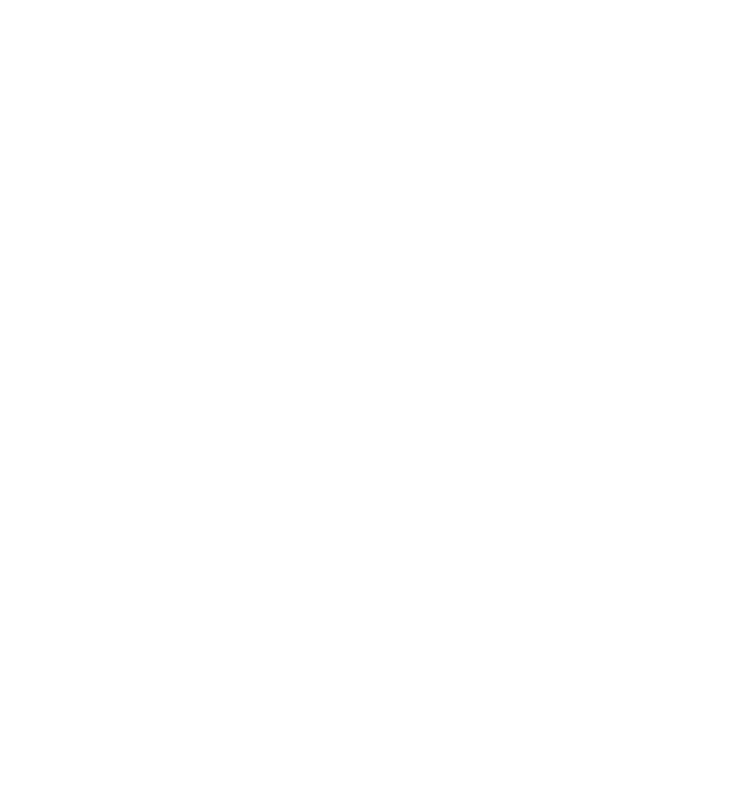
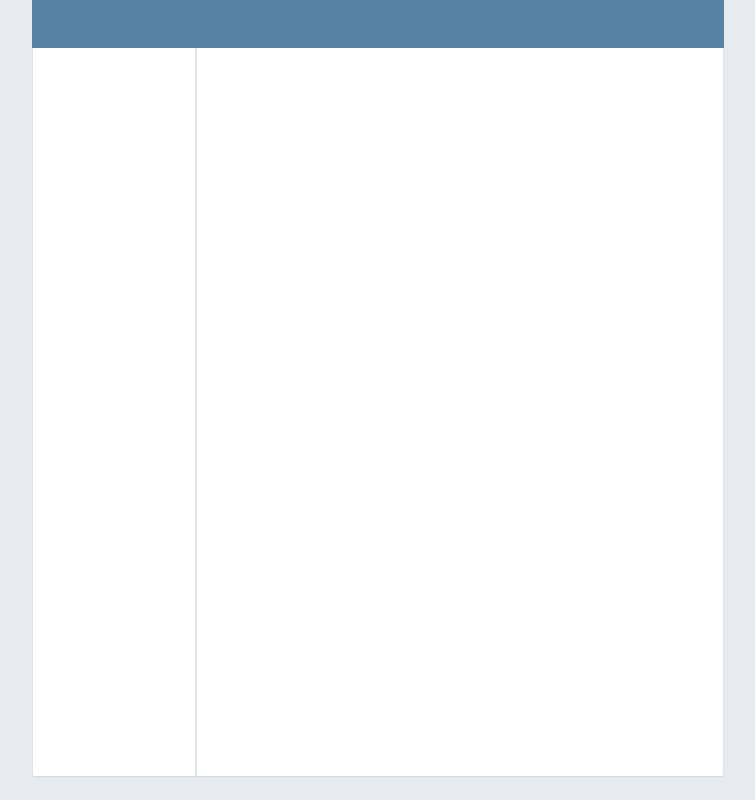
Before and after one commit to gitmichele/vue-boolzapp, a plain HTML site: page index.html in a window 1280 px wide. Shown: the whole page, without its empty margins (262-1017 px from the left). Drawn offline with nearby package versions, Linux system fonts and the light colour scheme.

Commit message:
macrostructure

```diff
--- a/css/style.css
+++ b/css/style.css
@@ -0,0 +1,49 @@
+/* GENERAL RULES */
+*{
+    margin: 0;
+    padding: 0;
+    box-sizing: border-box;
+}
+body{
+    font-family: 13px/18px 'IBM Plex Sans Condensed', sans-serif;
+    background-color: #e7ebf0;
+    font-size: 10px;
+}
+.app-container{
+    width: 54%;
+    margin: 0 auto;
+    max-width: 1010px;
+    min-width: 300px;
+}
+
+/* TOPBAR */
+#topbar{
+    display: flex;
+    height: 48px;
+    background-color: #5682a3;
+}
+
+/* MAIN */
+main{
+    display: flex;
+    height: calc(100vh - 48px - 23px);
+    background: #fff;
+    box-shadow: 0px 1px 0 #dfe5ec;
+    border-radius: 0 0 3px 3px;
+    border-left: 1px solid #dfe5ec;
+    border-right: 1px solid #dfe5ec;
+    border-bottom: 1px solid #d2dbe3;
+    overflow: hidden;
+}
+
+/* SIDEBAR */
+#sidebar{
+    width: 31%;
+    height: 100%;
+    border-right: 2px solid #dfe5ec;
+}
+
+/* MESSAGES */
+#messages{
+    width: 100%;
+}
--- a/index.html
+++ b/index.html
@@ -8,6 +8,10 @@
 
     <!-- FONTAWESOME CDN -->
     <link rel="stylesheet" href="https://cdnjs.cloudflare.com/ajax/libs/font-awesome/5.15.3/css/all.min.css" integrity="sha512-iBBXm8fW90+nuLcSKlbmrPcLa0OT92xO1BIsZ+ywDWZCvqsWgccV3gFoRBv0z+8dLJgyAHIhR35VZc2oM/gI1w==" crossorigin="anonymous" />
+
+    <!-- GOOGLE FONTS -->
+    <link rel="preconnect" href="https://fonts.gstatic.com">
+    <link href="https://fonts.googleapis.com/css2?family=IBM+Plex+Sans+Condensed:wght@400;500;600;700&display=swap" rel="stylesheet">
 
     <!-- VUE-JS CDN -->
     <script src="https://cdn.jsdelivr.net/npm/vue"></script>
@@ -22,6 +26,19 @@
 
 <body>
 
+    <div id="app" class="app-container">
+        <section id="topbar">
+        </section>
+
+        <main>
+            <section id="sidebar">
+            </section>
+
+            <section id="messages">
+            </section>
+        </main>
+    </div>
+
 </body>
 
 </html>
--- a/js/app.js
+++ b/js/app.js
@@ -1,5 +1,11 @@
 function init() {
 
+    new Vue({
+
+        el: '#app',
+        data: {},
+        methods: {}
+    });
 };
 
 document.addEventListener('DOMContentLoaded', init);
```
